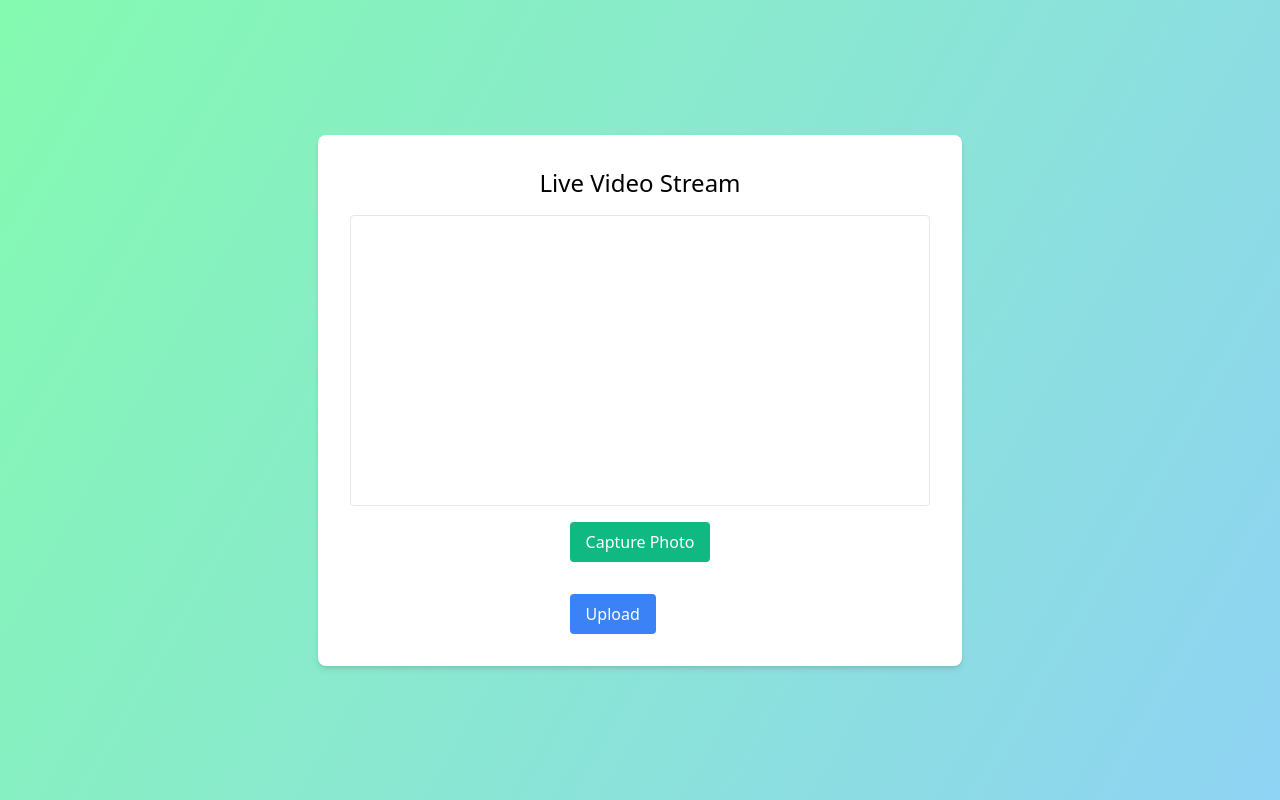
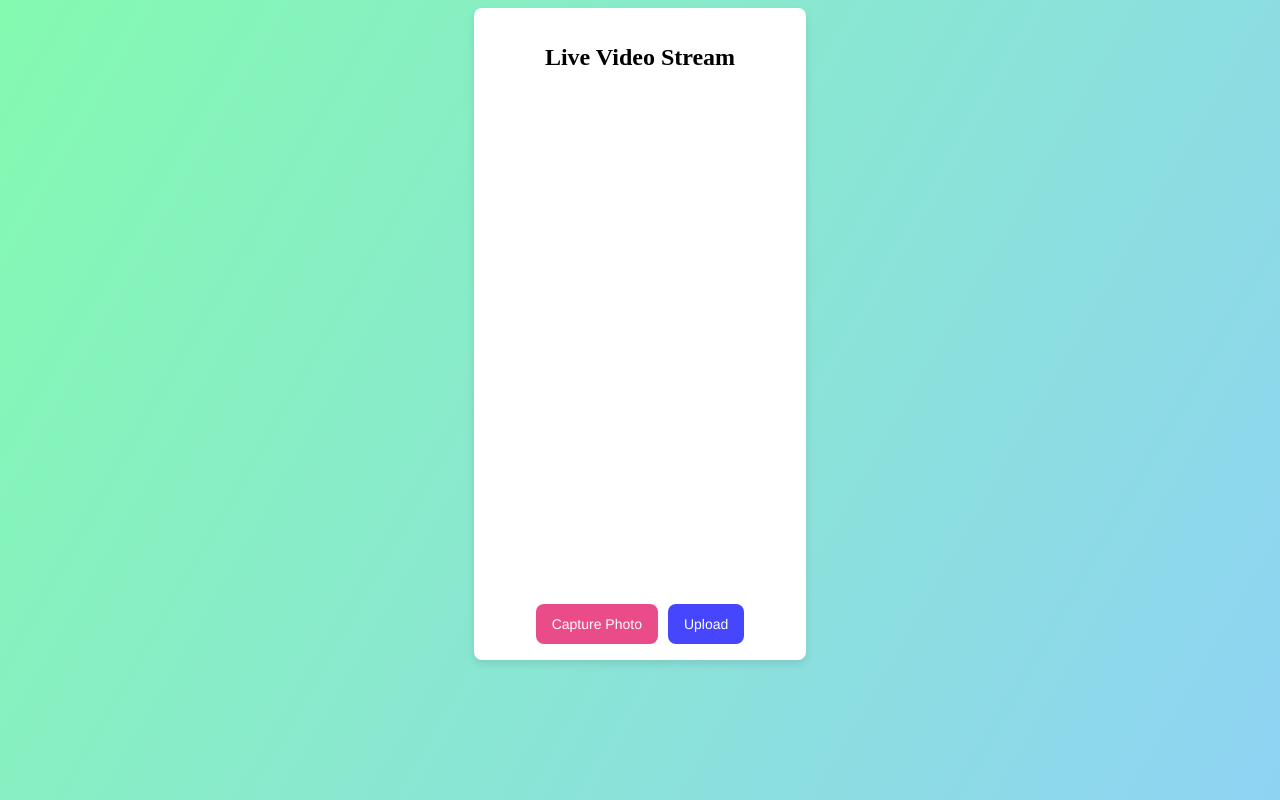
Before and after one commit to justinwhitfieldd/RecipeVision, a Flask app: page /camera in a window 1280 px wide. Run offline with Flask 3, Linux system fonts and the light colour scheme.

Commit message:
cool changes and stuff

```diff
--- a/app.py
+++ b/app.py
@@ -3,7 +3,7 @@ from werkzeug.utils import secure_filename
 import os
 import cv2
 from datetime import datetime
-
+from recipeGeneration import get_recipies
 app = Flask(__name__)
 
 UPLOAD_FOLDER = 'photos'
@@ -34,7 +34,8 @@ def upload_file():
         filename = f"{timestamp}.jpg"
         path = os.path.join(app.config['UPLOAD_FOLDER'], filename)
         file.save(path)
-        return f"Image uploaded and saved as {filename}."
+        #return f"Image uploaded and saved as {filename}."
+        return redirect(url_for('ingredients'))
 
 def generate_frames():
     while True:
@@ -55,7 +56,8 @@ def capture():
         filename = f"{timestamp}.jpg"
         path = os.path.join(app.config['UPLOAD_FOLDER'], filename)
         cv2.imwrite(path, frame)  # Save the captured frame as a jpeg
-        return f"Captured {filename}"
+        #return f"Captured {filename}"
+        return redirect(url_for('ingredients'))
     else:
         return "Failed to capture photo", 500
 
@@ -64,5 +66,16 @@ def video_feed():
     return Response(generate_frames(),
                     mimetype='multipart/x-mixed-replace; boundary=frame')
 
+recognized_ingredients = ['butter', 'milk', 'eggs', 'sugar', 'flour']
+@app.route('/ingredients')
+def ingredients():
+    return render_template('ingredients.html', ingredients=recognized_ingredients)
+
+@app.route('/get_recipes', methods=['POST'])
+def get_recipes_endpoint():
+    ingredients_list = request.form['ingredients']  # Assuming ingredients are sent as a form data
+    recipes = get_recipies(ingredients_list)
+    return render_template('recipes.html', recipes=recipes)
+
 if __name__ == '__main__':
-    app.run(debug=True,host='0.0.0.0',port=int(os.environ.get('PORT', 8080)))
+    app.run(debug=True,host='0.0.0.0',port=int(os.environ.get('PORT', 8080)), ssl_context = "adhoc")
--- /dev/null
+++ b/prompt.txt
@@ -0,0 +1,3 @@
+You will be given ingredients that the user has avaliable. Your goal is to create recipies
+with these ingredients. You will call the give_recipes function and provide the user with
+recipes based off the ingredients they have.
--- a/templates/index.html
+++ b/templates/index.html
@@ -3,61 +3,189 @@
 <head>
     <meta charset="UTF-8">
     <meta name="viewport" content="width=device-width, initial-scale=1.0">
-    <link href="https://cdn.jsdelivr.net/npm/tailwindcss@2.2.19/dist/tailwind.min.css" rel="stylesheet">
     <title>Upload Photo & Stream Video</title>
-</head>
-<body class="h-screen flex flex-col justify-center">
+    <link href="https://fonts.googleapis.com/css2?family=Pacifico&display=swap" rel="stylesheet">
+
     <style>
         body {
+            justify-content: center;
+            align-items: center;
+        }
+        html {
             background: linear-gradient(120deg, #84fab0 0%, #8fd3f4 100%);
+            height: 100%;
+
+        }
+
+        #mobile-view {
+            display: none;
+        }
+        #desktop-view {
+            display: flex;
+            justify-content: center;
+        }
+        #desktop-view .video-container {
+            background-color: white;
+            padding: 1rem;
+            border-radius: 0.5rem;
+            box-shadow: 0 4px 8px rgba(0,0,0,0.1);
+            display: flex;
+            flex-direction: column;
+            align-items: center;
+            justify-content: space-between;
+            height: 620px;
+        }
+        #desktop-view h2 {
+            font-size: 1.5rem;
+            margin-bottom: 1rem;
+            font-weight: bold;
+            font-family: 'Varela Round';
+        }
+        #desktop-view video {
+            width: 100%; /* This will make the video fill the container horizontally */
+            border: none; /* Remove border if any */
+            border-radius: 0.5rem; /* Match the border-radius with the container */
+        }
+
+
+        #desktop-view button, #desktop-view input[type="submit"] {
+        background-color: #EA4C89;
+        border-radius: 8px;
+        border-style: none;
+        box-sizing: border-box;
+        color: #FFFFFF;
+        cursor: pointer;
+        display: inline-block;
+        font-family: "Haas Grot Text R Web", "Helvetica Neue", Helvetica, Arial, sans-serif;
+        font-size: 14px;
+        font-weight: 500;
+        height: 40px;
+        line-height: 20px;
+        list-style: none;
+        margin: 0;
+        outline: none;
+        padding: 10px 16px;
+        position: relative;
+        text-align: center;
+        text-decoration: none;
+        transition: color 100ms;
+        vertical-align: baseline;
+        user-select: none;
+        -webkit-user-select: none;
+        touch-action: manipulation;
+        }
+
+        #desktop-view button:hover,
+        #desktop-view button:focus {
+        background-color: #F082AC;
+        }
+        #desktop-view form input[type="submit"] {
+            background-color: rgb(70, 70, 255);
+        }
+        #desktop-button-area {
+            margin-top: 0.3rem;
+            display: flex;
+            gap: 10px;
+        }
+        @media screen and (max-width: 768px) {
+            #desktop-view {
+                display: none;
+            }
+            #mobile-view {
+                display: block;
+            }
+            #desktop-view {
+                display: none;
+            }
+            #mobile-view h2 {
+            font-size: 2.5rem;
+            text-align: center;
+            margin-top: 0.5rem;
+            margin-bottom: 1rem;
+            font-weight: bold;
+            font-family: 'Varela Round';
+            }
+            #mobile-view video {
+                width: 98%;
+                height: 88%;
+                border: none; /* Remove border if any */
+                border-radius: 1rem;
+                margin-bottom: 1rem;
+            }
+            #mobile-view button,
+            #mobile-view input[type="submit"] {
+                background-color: #EA4C89;
+                border-radius: 8px;
+                border-style: none;
+                box-sizing: border-box;
+                color: #FFFFFF;
+                cursor: pointer;
+                display: inline-block;
+                font-family: "Haas Grot Text R Web", "Helvetica Neue", Helvetica, Arial, sans-serif;
+                font-size: 14px;
+                font-weight: 500;
+                height: 60px;
+                line-height: 20px;
+                list-style: none;
+                margin: 0;
+                outline: none;
+                padding: 10px 16px;
+                position: relative;
+                text-align: center;
+                text-decoration: none;
+                transition: color 100ms;
+                vertical-align: baseline;
+                user-select: none;
+                -webkit-user-select: none;
+                touch-action: manipulation;
+            }
+            #mobileButtons {
+                align-items: center;
+                display: flex;
+                gap: 10px;
+                justify-content: center;
+            }
+            #mobile-view form input[type="submit"] {
+                background-color: rgb(89, 89, 255);
+            }
+            #mobile-view div {
+                text-align: center;
+                margin-top: 20px;
+            }
         }
     </style>
-<!-- Mobile viewt -->
-<div class="block md:hidden">
-    <h2 class="text-4xl text-center my-4 font-bold font-pacifico">Snap a pic of your ingredients</h2>
-
-    <!-- Full width video element -->
-    <div class="flex justify-center">
-        <video id="videoElementMobile" width="95%" height="95%" autoplay playsinline class="border rounded mb-4"></video>
+</head>
+<body>
+<!-- Mobile view -->
+<div id="mobile-view">
+    <h2>Snap a pic of your ingredients</h2>
+    <div>
+        <video id="videoElementMobile" autoplay playsinline muted></video>
     </div>
-
-    <div class="flex justify-center space-x-4 text-center">
-        <!-- Capture Photo Button -->
-        <button onclick="capturePhoto()" class="bg-green-500 hover:bg-green-600 text-white w-40 h-10 rounded">Capture Photo</button>
-
-        <!-- Upload Photo -->
-        <form action="/upload" method="post" enctype="multipart/form-data" >
+    <div id="mobileButtons">
+        <button onclick="capturePhoto()">Capture Photo</button>
+        <form action="/upload" method="post" enctype="multipart/form-data">
             <input type="hidden" id="photoData" name="photo">
-            <input type="submit" value="Upload" class="bg-blue-500 hover:bg-blue-600 text-white w-40 h-10 rounded">
+            <input type="submit" value="Upload">
         </form>
     </div>
-
 </div>
 
 <!-- Desktop view -->
-<div class="hidden md:block container mx-auto p-4 space-y-8">
-    <!-- Live Video Stream & Photo Actions -->
-    <div class="flex justify-center">
-        <div class="bg-white p-8 rounded-lg shadow-md h-[600px] flex flex-col items-center justify-between">
-            <h2 class="text-2xl mb-4">Live Video Stream</h2>
-
-            <!-- Video element to show camera feed -->
-            <video id="videoElementDesktop" width="580" height="580"  autoplay playsinline class="border rounded mb-4"></video>
-
-            <!-- Capture & Upload Photo Actions -->
-            <div class="space-y-4">
-                <!-- Capture Photo Button -->
-                <button onclick="capturePhoto()" class="bg-green-500 hover:bg-green-600 text-white px-4 py-2 rounded">Capture Photo</button>
-
-                <!-- Upload Photo -->
-                <form action="/upload" method="post" enctype="multipart/form-data" class="space-y-4">
+<div id="desktop-view">
+    <div class="video-container">
+        <h2>Live Video Stream</h2>
+        <video id="videoElementDesktop" autoplay playsinline></video>
+        <div id="desktop-button-area">
+            <button onclick="capturePhoto()">Capture Photo</button>
+            <form action="/upload" method="post" enctype="multipart/form-data">
                 <input type="hidden" id="photoData" name="photo">
-                    <input type="submit" value="Upload" class="bg-blue-500 hover:bg-blue-600 text-white px-4 py-2 rounded">
+                <input type="submit" value="Upload">
             </form>
         </div>
     </div>
 </div>
-</div>
+
 <canvas id="canvas" width="580" height="580" style="display: none;"></canvas>
 
 <script>
@@ -66,7 +194,13 @@ var videoDesktop = document.querySelector("#videoElementDesktop");
 
 
 if (navigator.mediaDevices && navigator.mediaDevices.getUserMedia) {
-    navigator.mediaDevices.getUserMedia({ video: true })
+    const constraints = {
+        video: {
+            facingMode: 'environment' // Use the back-facing camera
+        }
+    };
+
+    navigator.mediaDevices.getUserMedia(constraints)
     .then(function(stream) {
         if(videoMobile) videoMobile.srcObject = stream;
         if(videoDesktop) videoDesktop.srcObject = stream;
```
Also changed, not shown: recipeGeneration.py (added, +94 -0 lines), templates/ingredients.html (added, +152 -0 lines), templates/recipies.html (added, +32 -0 lines), photos/20231006_181727.jpg (deleted), photos/20231006_181733.jpg (deleted), photos/20231011_004542.jpg (added), photos/20231011_004705.jpg (added), 1 other file. Lines whose indentation alone changed are shown as unchanged.
